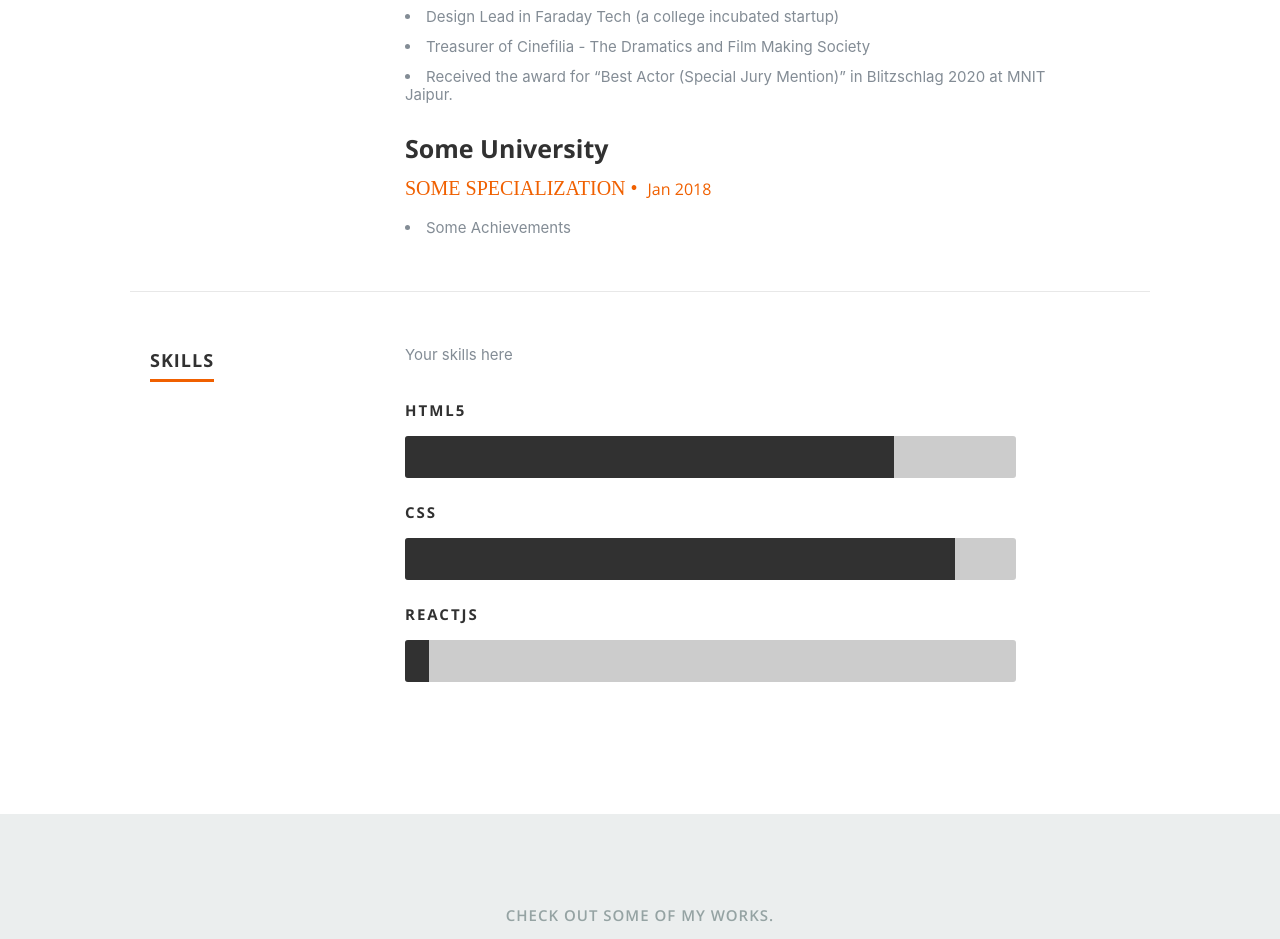
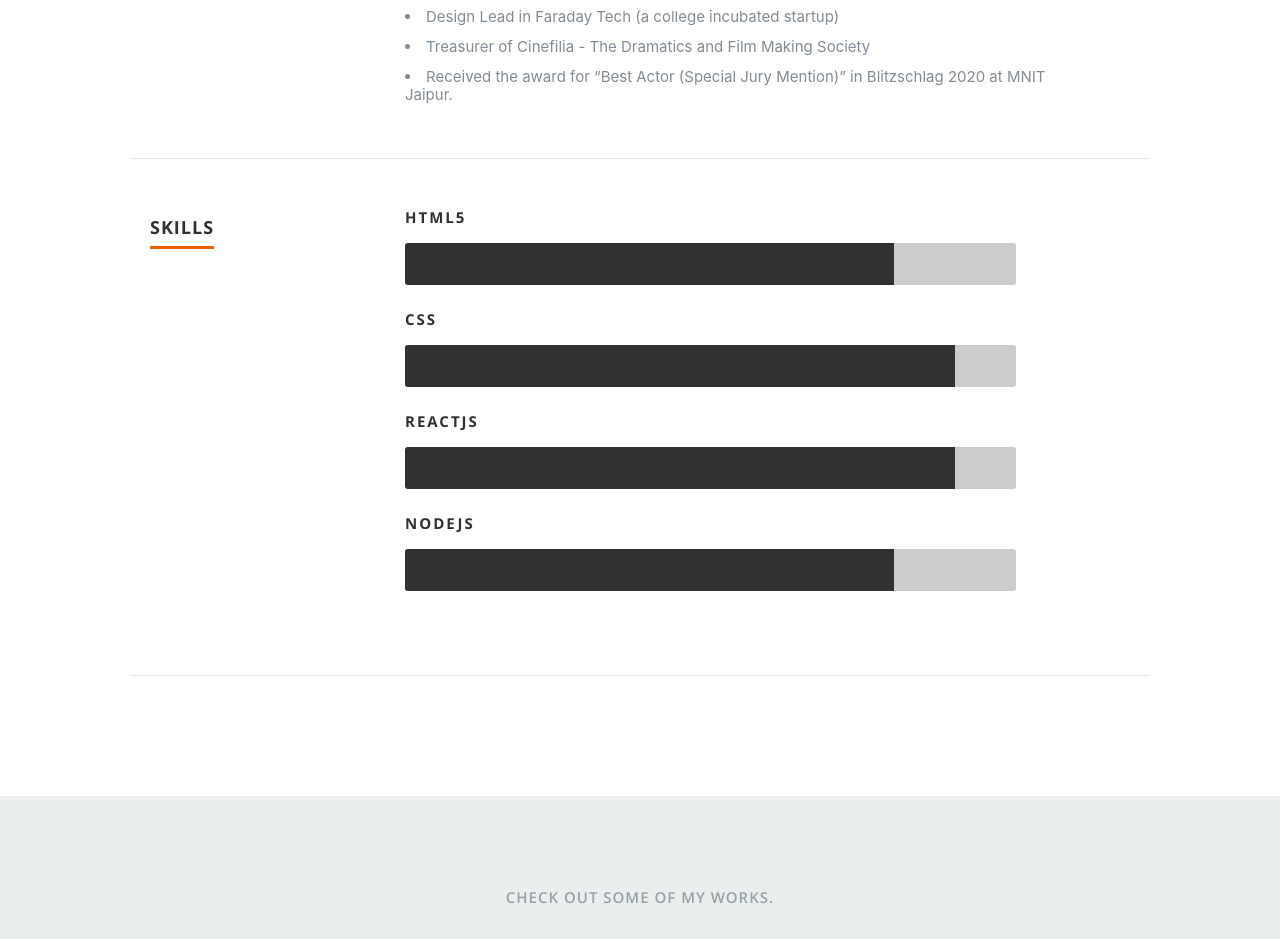
Before and after one commit to kartiktnj/kartiktnj-web, a React (Create React App) app: page / in a window 1280 px wide. Shown: the part 2160-3099 px from the top of the page. Built offline with nearby package versions, Linux system fonts and the light colour scheme.

Commit message:
skills added

```diff
--- a/public/css/layout.css
+++ b/public/css/layout.css
@@ -359,7 +359,7 @@ ul#nav li.current a { color: #F06000; }
 #resume .header-col { padding-top: 9px; }
 #resume .main-col { padding-right: 10%; }
 
-.education, .work {
+.education, .work, .certification, .skill{
    margin-bottom: 48px;
    padding-bottom: 24px;
    border-bottom: 1px solid #E8E8E8;
@@ -429,24 +429,6 @@ ul#nav li.current a { color: #F06000; }
    border-radius: 3px 0 0 3px;
 }
 
-.photoshop {
-  	width: 60%;
-  	/* -moz-animation: photoshop 2s ease; */
-  	-webkit-animation: photoshop 2s ease;
-  	animation: photoshop 2s ease;
-}
-.illustrator {
-  	width: 55%;
-  	/* -moz-animation: illustrator 2s ease; */
-  	-webkit-animation: illustrator 2s ease;
-  	animation: illustrator 2s ease;
-}
-.wordpress {
-  	width: 50%;
-  	/* -moz-animation: wordpress 2s ease; */
-  	-webkit-animation: wordpress 2s ease;
-  	animation: wordpress 2s ease;
-}
 .css {
   	width: 90%;
   	/* -moz-animation: css 2s ease; */
@@ -459,8 +441,14 @@ ul#nav li.current a { color: #F06000; }
   	-webkit-animation: html5 2s ease;
   	animation: html5 2s ease;
 }
-.jquery {
-  	width: 50%;
+.reactjs {
+  	width: 90%;
+  	/* -moz-animation: jquery 2s ease; */
+  	-webkit-animation: jquery 2s ease;
+  	animation: jquery 2s ease;
+}
+.nodejs {
+  	width: 80%;
   	/* -moz-animation: jquery 2s ease; */
   	-webkit-animation: jquery 2s ease;
   	animation: jquery 2s ease;
--- a/src/components/Header.js
+++ b/src/components/Header.js
@@ -30,7 +30,7 @@ export default class Header extends Component {
             <div className="banner-text">
               <h1 className="responsive-headline">I am {resumeData.name}. </h1>
               <h3 style={{ color: '#fff', fontFamily: 'sans-serif ' }}>
-                As a {resumeData.role} {desc}
+                As a {resumeData.role}{desc}
               </h3>
               <hr />
               <ul className="social">
--- a/src/components/Resume.js
+++ b/src/components/Resume.js
@@ -33,6 +33,7 @@ export default class Resume extends Component {
             }
           </div>
         </div>
+
         <div className="row education">
 
           <div className="three columns header-col">
@@ -67,9 +68,9 @@ export default class Resume extends Component {
             <h1><span>Skills</span></h1>
           </div>
           <div className="nine columns main-col">
-            <p>
-              {resumeData.skillsDescription}
-            </p>
+            {/* <p>
+          {resumeData.skillsDescription}
+        </p> */}
             <div className="bars">
               <ul className="skills">
                 {
--- a/src/resumeData.js
+++ b/src/resumeData.js
@@ -59,13 +59,13 @@ let resumeData = {
         "Treasurer of Cinefilia - The Dramatics and Film Making Society",
         "Received the award for “Best Actor (Special Jury Mention)” in Blitzschlag 2020 at MNIT Jaipur."]
     },
-    {
-      "UniversityName": "Some University",
-      "specialization": "Some specialization",
-      "MonthOfPassing": "Jan",
-      "YearOfPassing": "2018",
-      "Achievements": ["Some Achievements"]
-    }
+    // {
+    //   "UniversityName": "Some University",
+    //   "specialization": "Some specialization",
+    //   "MonthOfPassing": "Jan",
+    //   "YearOfPassing": "2018",
+    //   "Achievements": ["Some Achievements"]
+    // }
   ],
   "skillsDescription": "Your skills here",
   "skills": [
@@ -77,12 +77,15 @@ let resumeData = {
     },
     {
       "skillname": "Reactjs"
+    },
+    {
+      "skillname": "Nodejs"
     }
   ],
   "portfolio": [
     {
-      "name": "project1",
-      "description": "mobileapp",
+      "name": "Node and Express Essentials",
+      "description": "Issued by edX, Authorised by IBM",
       "imgurl": "images/portfolio/phone.jpg"
     },
     {
```
